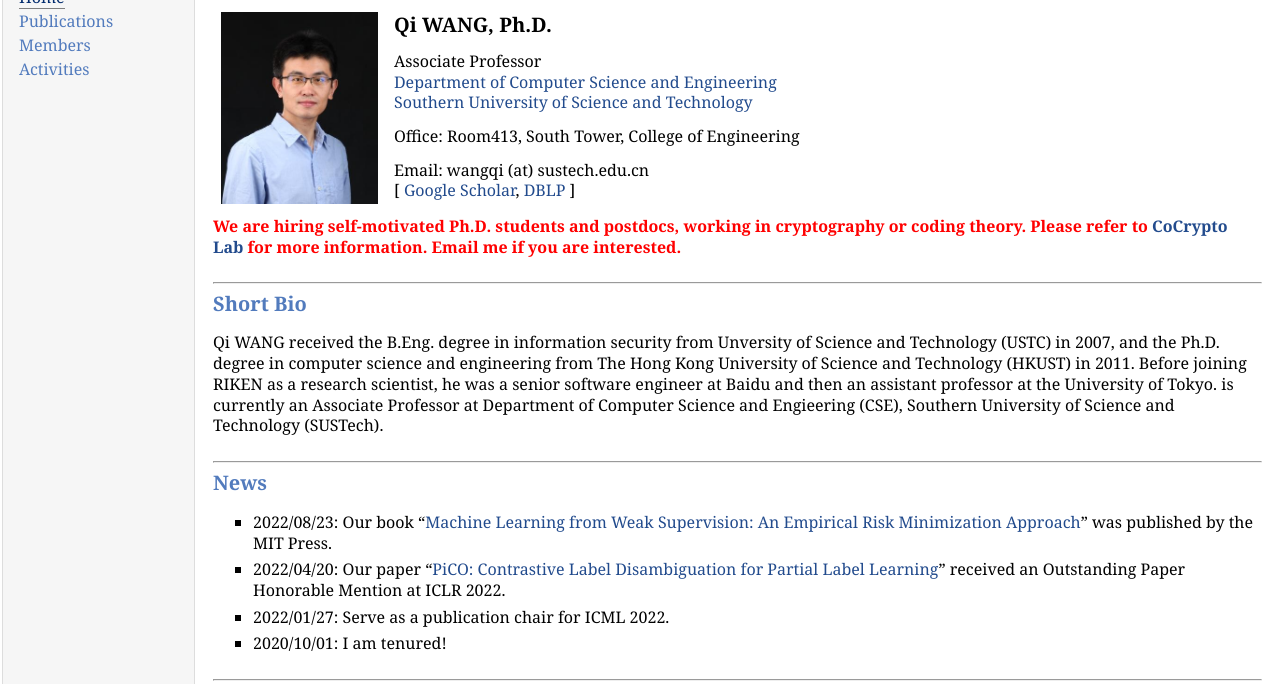
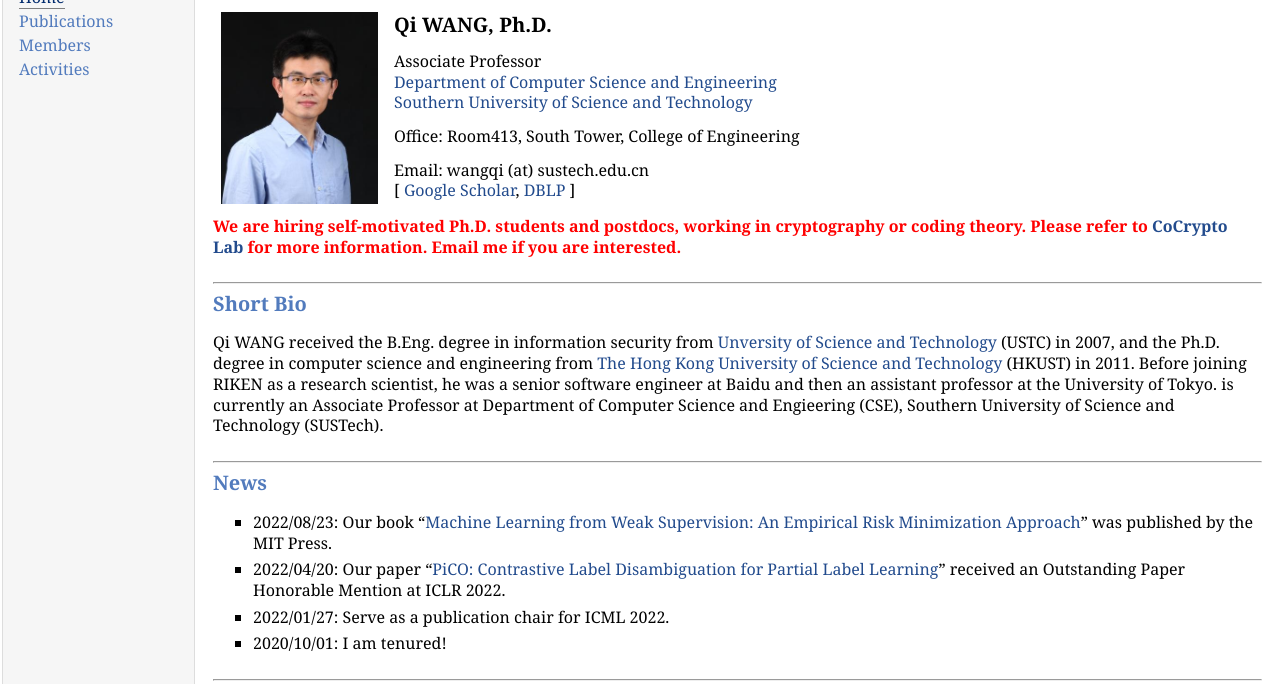
Before and after one commit to Dake98/dake98.github.io, a plain HTML site: page index.html in a window 1280 px wide. Shown: the part 107-791 px from the top of the page. Drawn offline with Linux system fonts and the light colour scheme.

Commit message:
Update index.html

```diff
--- a/index.html
+++ b/index.html
@@ -58,9 +58,9 @@
     <div>
         <h2><hr><a name="bio"></a>Short Bio</h2>
         <p>
-            Qi WANG received the B.Eng. degree in information security from Unversity of Science and Technology (USTC) in 2007, and the Ph.D. degree in
-            computer science and engineering from The Hong Kong University of Science and Technology (HKUST) in 2011.
-            Before joining RIKEN as a research scientist, he was a senior software engineer at Baidu and then an assistant professor at the University of Tokyo.
+            Qi WANG received the B.Eng. degree in information security from <a href="https://en.ustc.edu.cn/">Unversity of Science and Technology</a> (USTC) in 2007,
+            and the Ph.D. degree in computer science and engineering from <a href="https://hkust.edu.hk/?cn=1">The Hong Kong University of Science and Technology</a>
+            (HKUST) in 2011. Before joining RIKEN as a research scientist, he was a senior software engineer at Baidu and then an assistant professor at the University of Tokyo.
             is currently an Associate Professor at Department of Computer Science and Engieering (CSE), Southern University of Science and Technology (SUSTech).
         </p>
     </div>
```
